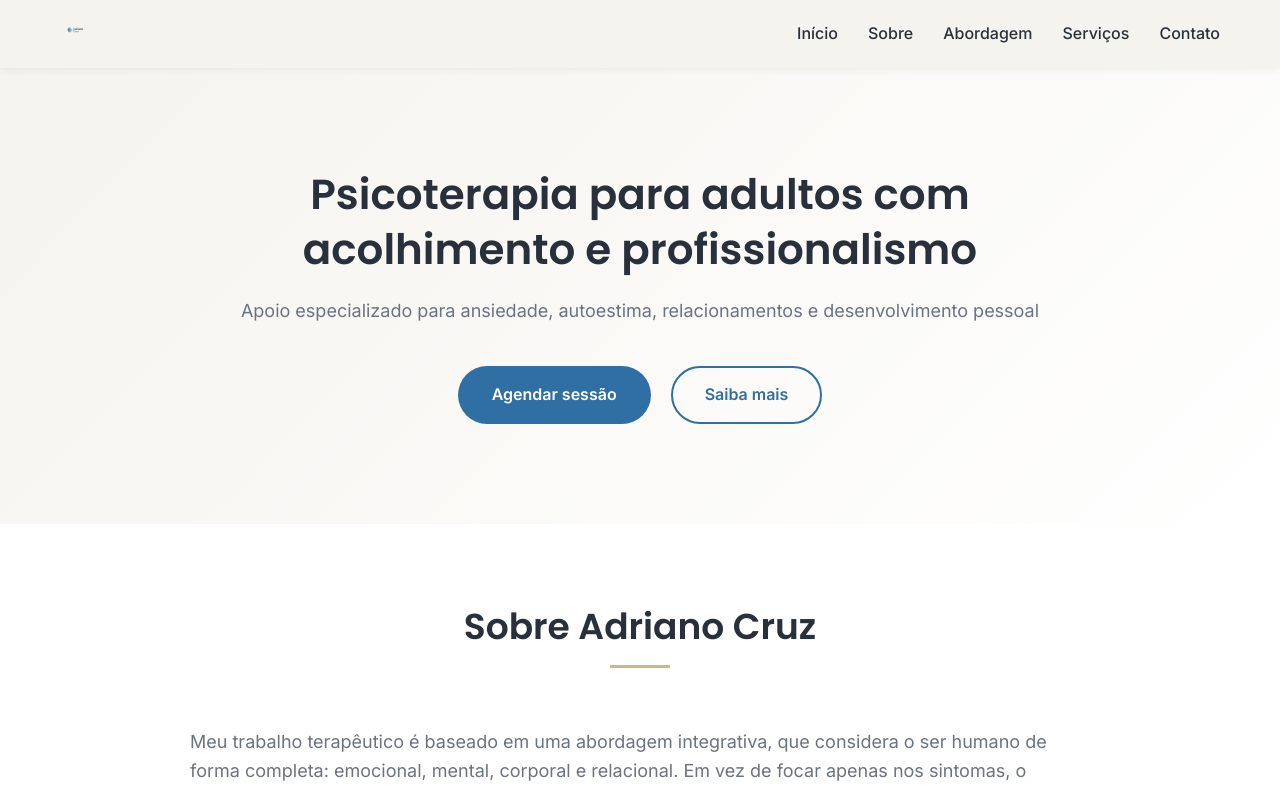
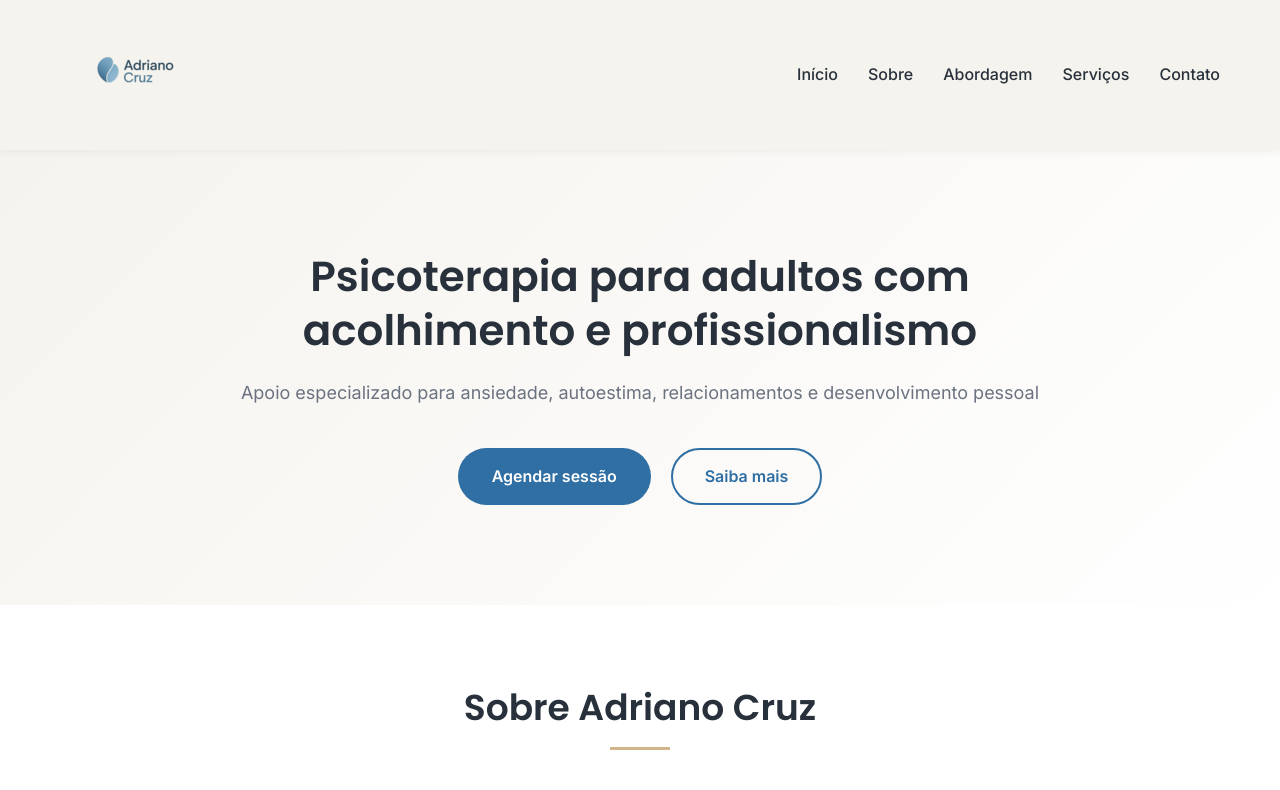
Before and after one commit to CalebRossetti/siteAdrianoCruz, a plain HTML site: page index.html in a window 1280 px wide. Shown: the top 790 px of the page. Drawn offline with Linux system fonts and the light colour scheme.

Commit message:
Replace img tag with picture for responsive logo

```diff
--- a/index.html
+++ b/index.html
@@ -15,7 +15,11 @@
         <div class="container">
             <div class="nav-content">
                 <div class="logo">
-	         <img src="logotipo.png" height=20% width=20%>
+	         		<picture>
+  				<source media="(min-width:650px)" srcset="logotipo.png">
+  				<source media="(min-width:465px)" srcset="logotipoMaior.png">
+  				<img src="logotipo.png" alt="Flowers" style="width:auto;">
+					</picture>
                 </div>
                 <ul class="nav-menu">
                     <li><a href="#inicio">Início</a></li>
```
